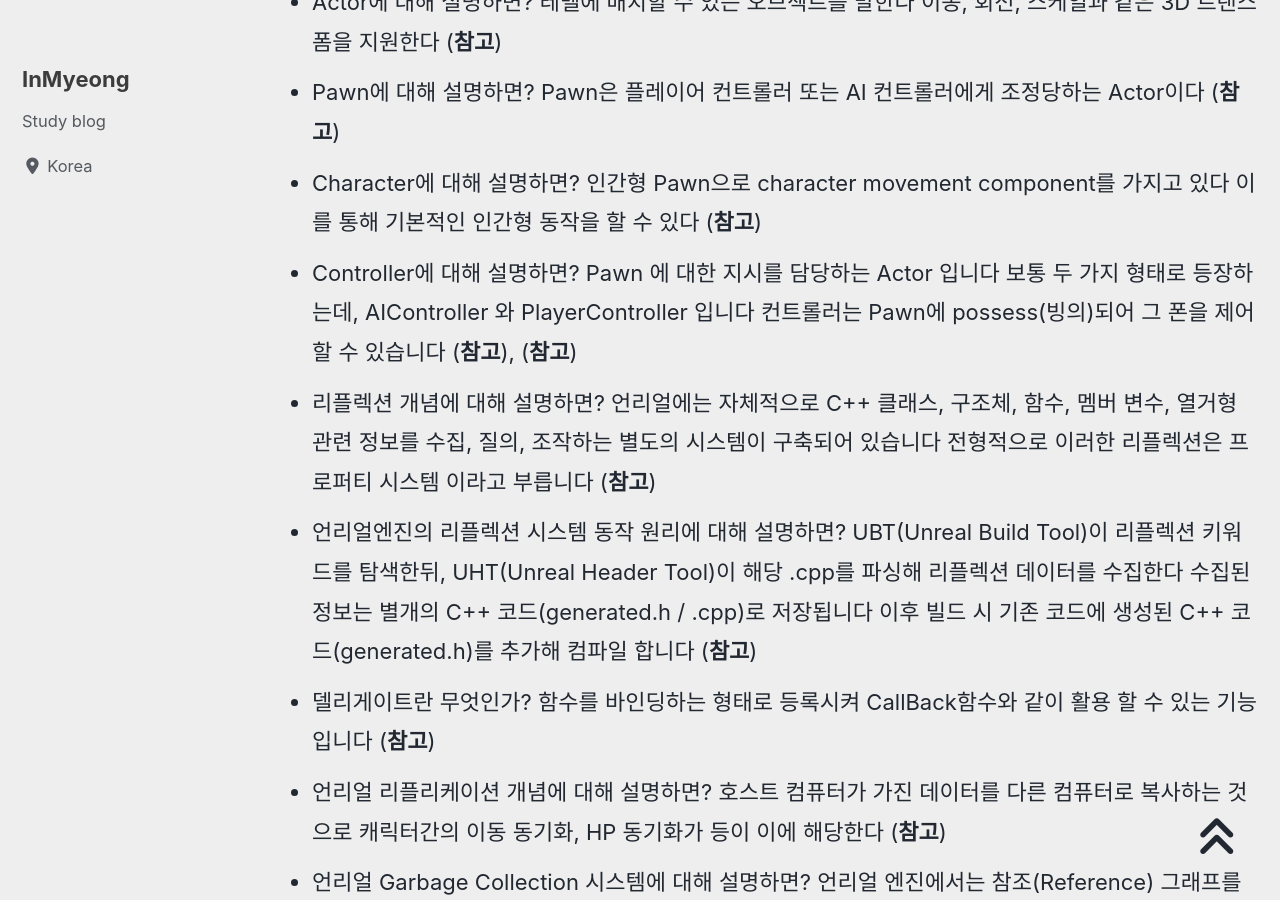
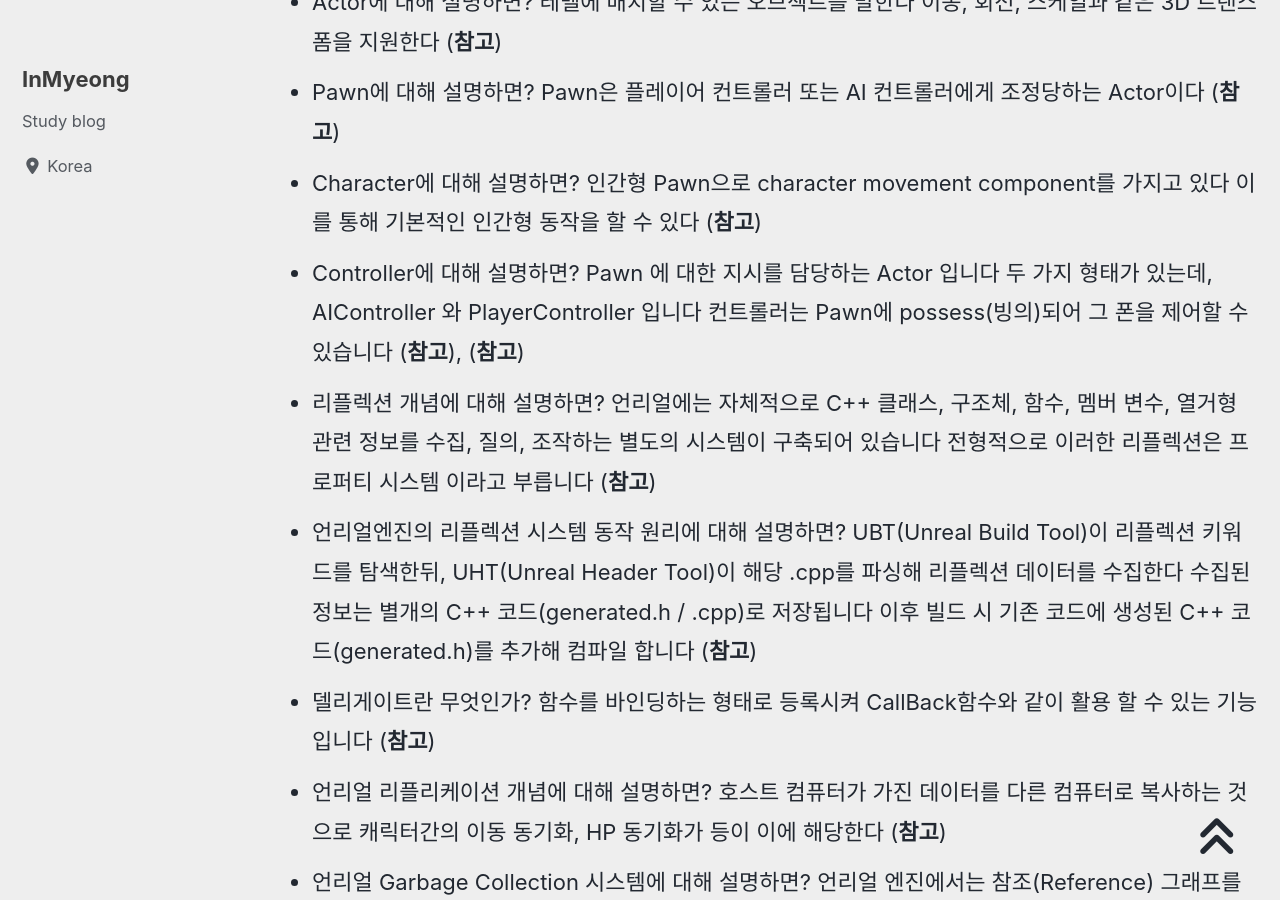
Before and after one commit to devMyeong/devMyeong.github.io, a Jekyll site: the page built from _posts/cs/2022-09-05-블로그-면접준비.md, in a window 1280 px wide and 900 px high, scrolled down 31898 px. Built offline with Jekyll 4.4.1, drawn with Linux system fonts in a browser that asks for light colours; cached includes are drawn as plain includes; nearby versions of some CDN libraries; some web fonts are replaced; comment, search, counter and statistics services are not loaded.

Commit message:
Chore : 수정

```diff
--- a/_posts/cs/2022-09-05-블로그-면접준비.md
+++ b/_posts/cs/2022-09-05-블로그-면접준비.md
@@ -289,7 +289,7 @@ last_modified_at: 2022-10-30
 - Actor에 대해 설명하면? 레벨에 배치할 수 있는 오브젝트를 말한다 이동, 회전, 스케일과 같은 3D 트랜스폼을 지원한다 ([**참고**](https://chanheess.tistory.com/206))
 - Pawn에 대해 설명하면? Pawn은 플레이어 컨트롤러 또는 AI 컨트롤러에게 조정당하는 Actor이다 ([**참고**](https://m.blog.naver.com/PostView.naver?isHttpsRedirect=true&blogId=tmddls90&logNo=221950517033))
 - Character에 대해 설명하면? 인간형 Pawn으로 character movement component를 가지고 있다 이를 통해 기본적인 인간형 동작을 할 수 있다 ([**참고**](https://chanheess.tistory.com/206))
-- Controller에 대해 설명하면? Pawn 에 대한 지시를 담당하는 Actor 입니다 보통 두 가지 형태로 등장하는데, AIController 와 PlayerController 입니다 컨트롤러는 Pawn에 possess(빙의)되어 그 폰을 제어할 수 있습니다 ([**참고**](https://chanheess.tistory.com/206)), ([**참고**](https://docs.unrealengine.com/4.27/ko/InteractiveExperiences/Framework/Controller/))
+- Controller에 대해 설명하면? Pawn 에 대한 지시를 담당하는 Actor 입니다 두 가지 형태가 있는데, AIController 와 PlayerController 입니다 컨트롤러는 Pawn에 possess(빙의)되어 그 폰을 제어할 수 있습니다 ([**참고**](https://chanheess.tistory.com/206)), ([**참고**](https://docs.unrealengine.com/4.27/ko/InteractiveExperiences/Framework/Controller/))
 - 리플렉션 개념에 대해 설명하면? 언리얼에는 자체적으로 C++ 클래스, 구조체, 함수, 멤버 변수, 열거형 관련 정보를 수집, 질의, 조작하는 별도의 시스템이 구축되어 있습니다 전형적으로 이러한 리플렉션은 프로퍼티 시스템 이라고 부릅니다 ([**참고**](https://www.unrealengine.com/ko/blog/unreal-property-system-reflection))
 - 언리얼엔진의 리플렉션 시스템 동작 원리에 대해 설명하면? UBT(Unreal Build Tool)이 리플렉션 키워드를 탐색한뒤, UHT(Unreal Header Tool)이 해당 .cpp를 파싱해 리플렉션 데이터를 수집한다 수집된 정보는 별개의 C++ 코드(generated.h / .cpp)로 저장됩니다 이후 빌드 시 기존 코드에 생성된 C++ 코드(generated.h)를 추가해 컴파일 합니다 ([**참고**](https://hyo-ue4study.tistory.com/182))
 - 델리게이트란 무엇인가? 함수를 바인딩하는 형태로 등록시켜 CallBack함수와 같이 활용 할 수 있는 기능입니다 ([**참고**](https://darkcatgame.tistory.com/66))
```
